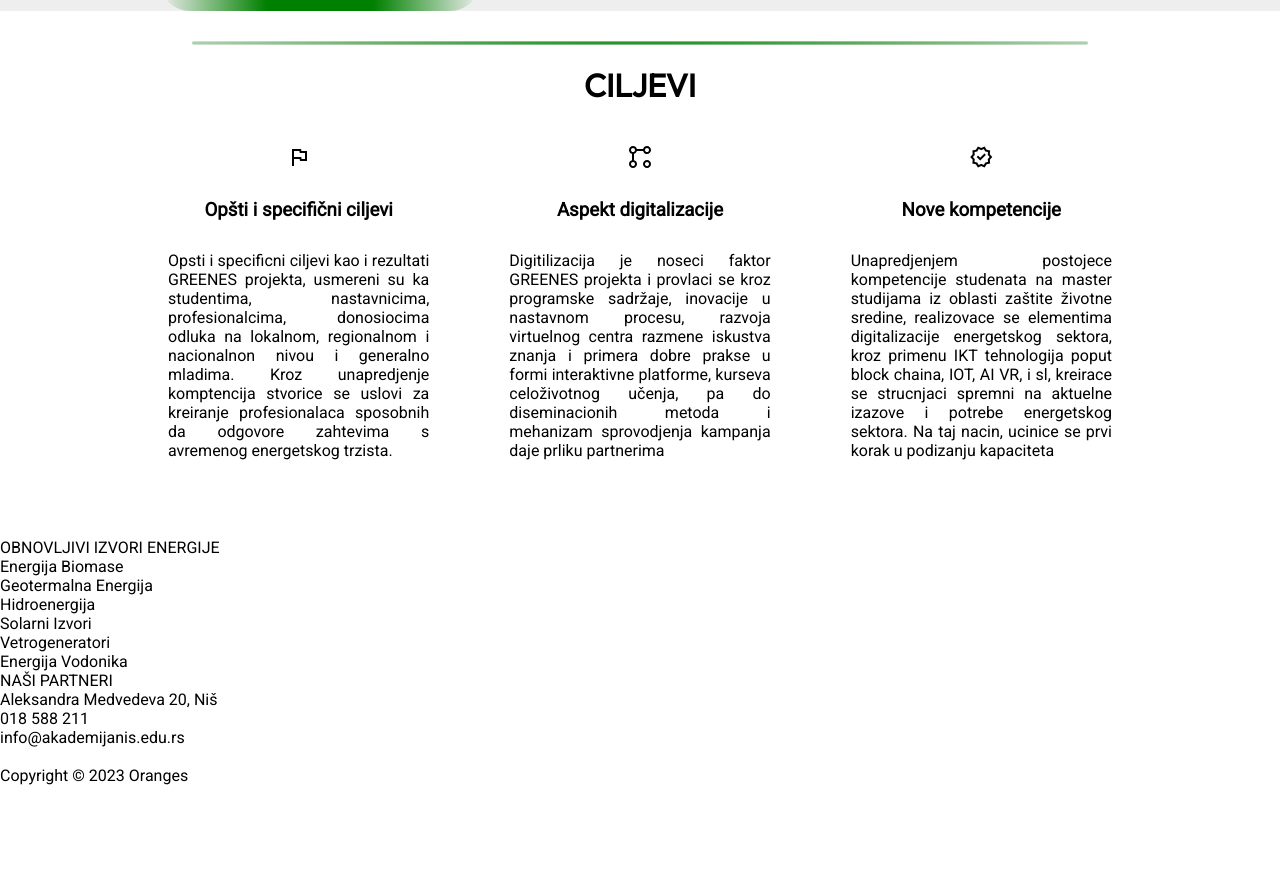
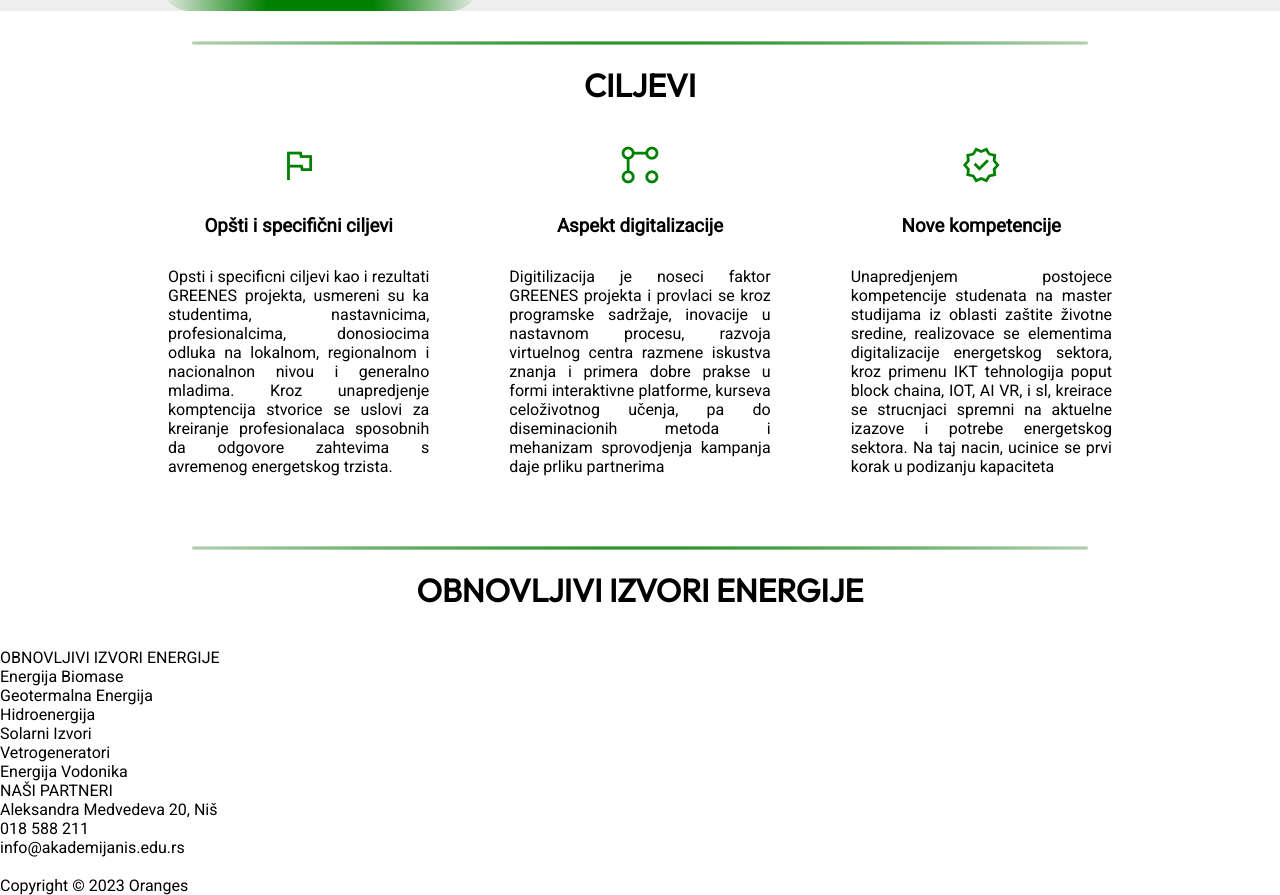
Before and after one commit to vladagasevic/Greenes-Oranges, a Next.js app: page / in a window 1280 px wide. Shown: the part 874-1769 px from the top of the page. Before the commit the page ends 1659 px from the top, so only its background shows below. Built offline with nearby package versions, Linux system fonts and the light colour scheme.

Commit message:
Obnovljivi Izvori Section

```diff
--- a/app/page.module.css
+++ b/app/page.module.css
@@ -1,3 +1,5 @@
+
+
 .hr {
   width: 70%;
   margin-bottom: 20px;
@@ -225,6 +227,25 @@
   padding: 30px;
 }
 
-#ciljeviTekst {
-  color: red;
+/* Obnovljivi izvori */
+
+.obnovljiviIzvoriContainer {
+  display: flex;
+  width: 100%;
+  flex-direction: column;
+  justify-content: center;
+  align-items: center;
+  margin-top: 30px;
 }
+
+.obnovljiviIzvoriTitleContainer {
+  width: 100%;
+  display: flex;
+  flex-direction: column;
+  align-items: center;
+  justify-content: center;
+}
+
+.obnovljiviIzvoriTitleContainer h1 {
+  font-family: 'Outfit';
+}
--- a/app/page.tsx
+++ b/app/page.tsx
@@ -95,7 +95,7 @@ export default function Home() {
         </div>
         <div className={styles.ciljeviContainerColumn}>
           <div className={styles.ciljevi}>
-            <img src="Resources/flag.svg" alt="OpstiiSpecificniCiljevi_Img" />
+          <span className="material-symbols-outlined" style={{ color: 'green', fontSize: '40px' }}>flag</span>
             <h3>Opšti i specifični ciljevi</h3>
             <p>
             Opsti i specificni ciljevi kao i rezultati GREENES projekta,
@@ -107,7 +107,7 @@ export default function Home() {
             </p>
           </div>
           <div className={styles.ciljevi}>
-          <img src="Resources/linked.svg" alt="AspektDigitalizacije_Img" />
+          <span className="material-symbols-outlined" style={{ color: 'green', fontSize: '40px' }}>linked_services</span>
           <h3>Aspekt digitalizacije</h3>
           <p>
           Digitilizacija je noseci faktor GREENES projekta i provlaci
@@ -119,7 +119,7 @@ export default function Home() {
           </p>
           </div>
           <div className={styles.ciljevi}>
-          <span className="material-symbols-outlined">verified</span>
+          <span className="material-symbols-outlined" style={{ color: 'green', fontSize: '40px' }}>verified</span>
             <h3>Nove kompetencije</h3>
             <p>
             Unapredjenjem postojece kompetencije studenata na master
@@ -132,7 +132,20 @@ export default function Home() {
             </p>
           </div>
         </div>
+      </div>
 
+      <div className={styles.obnovljiviIzvoriContainer}>
+        <div className={styles.obnovljiviIzvoriTitleContainer}>
+          <hr className={styles.hr}/>
+          <h1>OBNOVLJIVI IZVORI ENERGIJE</h1>
+        </div>
+        <div className={styles.obnovljiviIzvoriImageContainerColumn}>
+
+        </div>
+
+        <div className={styles.obnovljiviIzvoriText}>
+
+        </div>
 
       </div>
       <br/>
```
